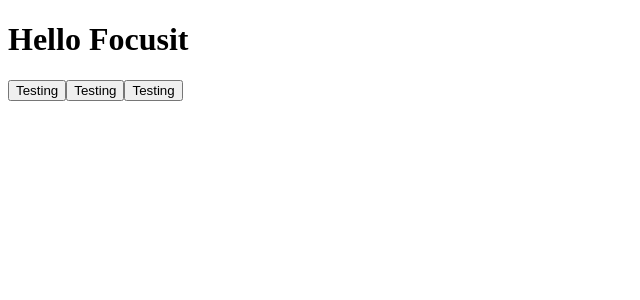
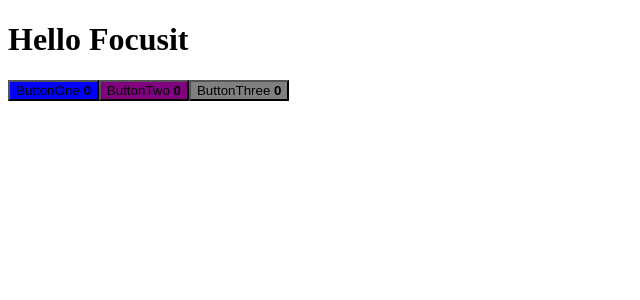
Before and after one commit to Diegodossantos23/next-focusit, a React (Create React App) app in the folder focusit/: page / in a window 1280 px wide. Shown: the top 300 px of the page, without its empty margins (0-640 px from the left). Built offline with nearby package versions, Linux system fonts and the light colour scheme.

Commit message:
passando props

```diff
--- a/focusit/src/App.tsx
+++ b/focusit/src/App.tsx
@@ -5,9 +5,21 @@ const App = () => {
   return (
     <div>
      <h1>Hello Focusit</h1>
-     <Button color="blue"/>
-     <Button color="purple"/>
-     <Button color="grey"/>
+
+     <Button
+      color="blue">
+       ButtonOne
+     </Button>
+
+     <Button
+      color="purple">
+       ButtonTwo
+     </Button>
+
+     <Button
+      color="grey">
+       ButtonThree
+     </Button>
     </div>
   );
 }
--- a/focusit/src/components/Button.tsx
+++ b/focusit/src/components/Button.tsx
@@ -1,11 +1,16 @@
 interface ButtonProps {
     color: string;
+    children: string;
 }
 
 export const Button = (props: ButtonProps) => {
     return (
-        <button type="button" >
-            Testing
+        <button
+            type="button"
+            style={{
+                backgroundColor: props.color
+            }} >
+                {props.children} <strong>0</strong>
         </button>
     )
 }
```
